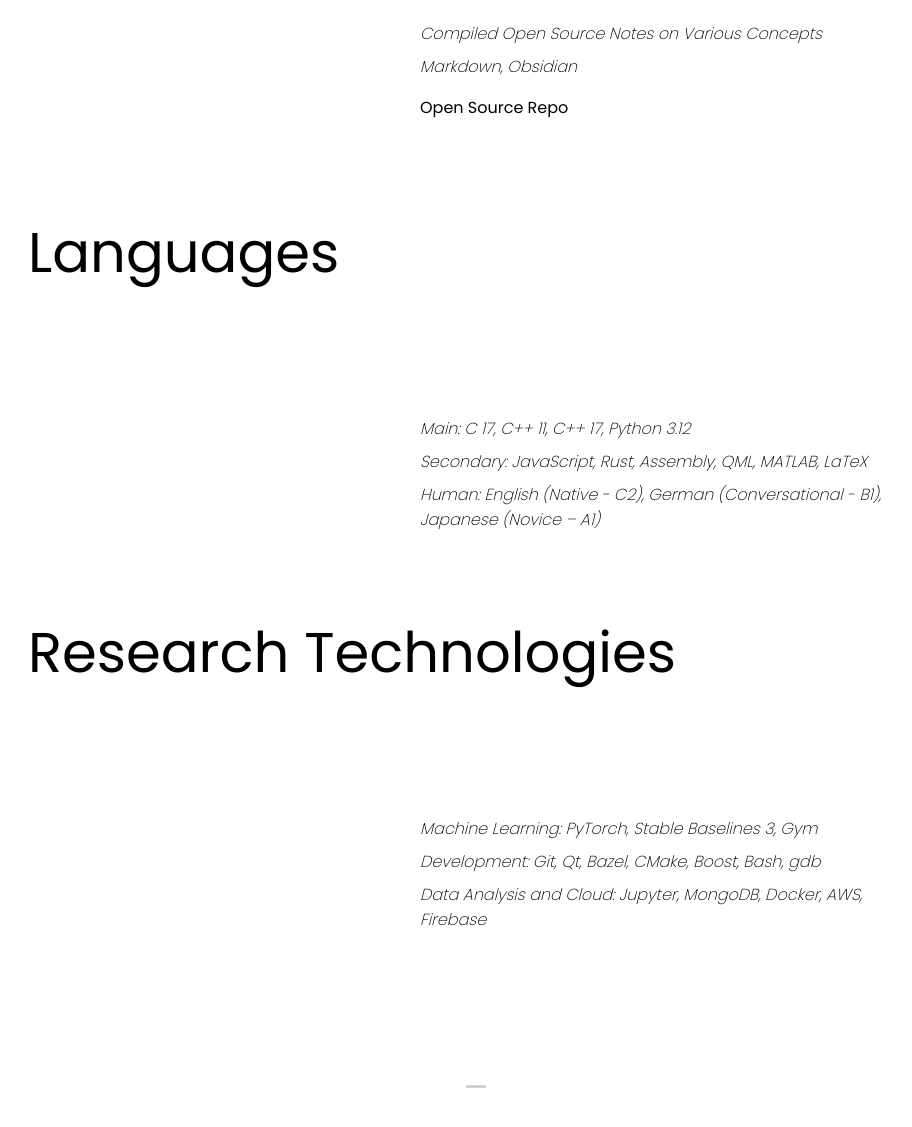
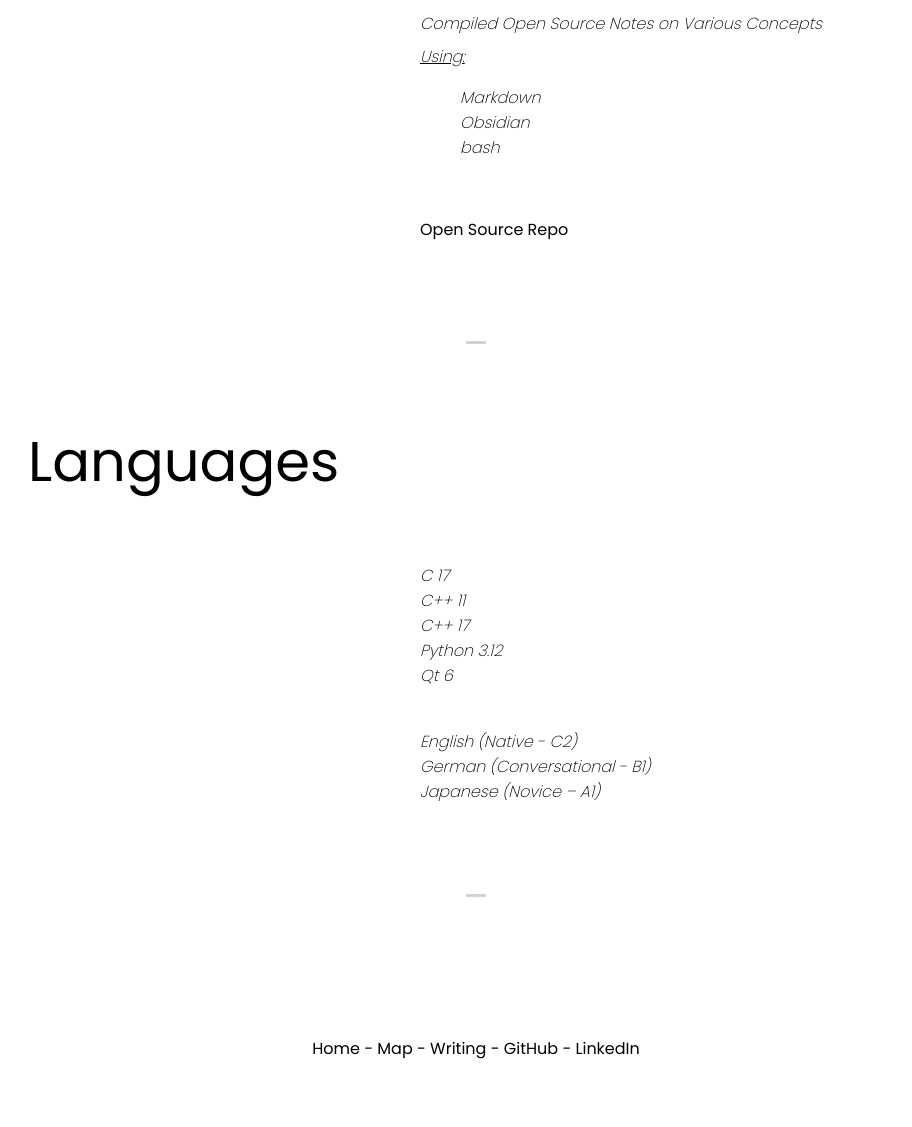
Before and after one commit to ThousandEyedLibrarian/personalSite, a plain HTML site: page index.html in a window 1280 px wide. Shown: the part 1518-2645 px from the top of the page, without its empty margins (164-1076 px from the left). Drawn offline with Linux system fonts and the light colour scheme.

Commit message:
chore: Amend index styling chore: Add Hungary locations to map.html fix: Add missing Hungary br tag to map.html

```diff
--- a/index.html
+++ b/index.html
@@ -26,39 +26,33 @@
             <h2>BOX-RL</h2>
             <div class="section-content">
                 <h3>Deployed DQN AI Agent for Multi-joint Robotic Arms</h3>
-                <h3>Python, Stable Baselines 3, MATLAB, C++</h3>
+                <h3><u>Using:</u><br><blockquote>Python<br>Stable Baselines 3<br>MATLAB<br>C++ 17</blockquote></h3><br>
                 <p>
                     <a target="_blank" rel="noopener noreferrer" href="src/assets/CFS_BOXRL_Report.pdf">Research Paper</a>
                 </p>
             </div>
         </div>
 
+        <div></div>
+
         <div class="asymmetric-section">
             <h2>Second Brain</h2>
             <div class="section-content">
                 <h3>Compiled Open Source Notes on Various Concepts</h3>
-                <h3>Markdown, Obsidian</h3>
+                <h3><u>Using:</u><br><blockquote>Markdown<br>Obsidian<br>bash</blockquote></h3><br>
                 <p>
                     <a target="_blank" rel="noopener noreferrer" href="https://github.com/carterfaceysmith/SecondBrain">Open Source Repo</a>
                 </p>
             </div>
         </div>
 
+        <div class="spacing">━━</div>
+
         <div class="asymmetric-section">
             <h2>Languages</h2>
             <div class="section-content">
-                <h3>Main: C 17, C++ 11, C++ 17, Python 3.12</h3>
-                <h3>Secondary: JavaScript, Rust, Assembly, QML, MATLAB, LaTeX</h3>
-                <h3>Human: English (<i>Native - C2</i>), German (<i>Conversational - B1</i>), Japanese (<i>Novice – A1</i>)</h3>
-            </div>
-        </div>
-
-        <div class="asymmetric-section">
-            <h2>Research Technologies</h2>
-            <div class="section-content">
-                <h3>Machine Learning: PyTorch, Stable Baselines 3, Gym</h3>
-                <h3>Development: Git, Qt, Bazel, CMake, Boost, Bash, gdb</h3>
-                <h3>Data Analysis and Cloud: Jupyter, MongoDB, Docker, AWS, Firebase</h3>
+                <h3>C 17<br>C++ 11<br>C++ 17<br>Python 3.12<br>Qt 6</h3><br>
+                <h3>English (Native - C2)<br>German (Conversational - B1)<br>Japanese (Novice – A1)</h3>
             </div>
         </div>
 
```
Also changed, not shown: src/map.html (+1 -1 lines).
